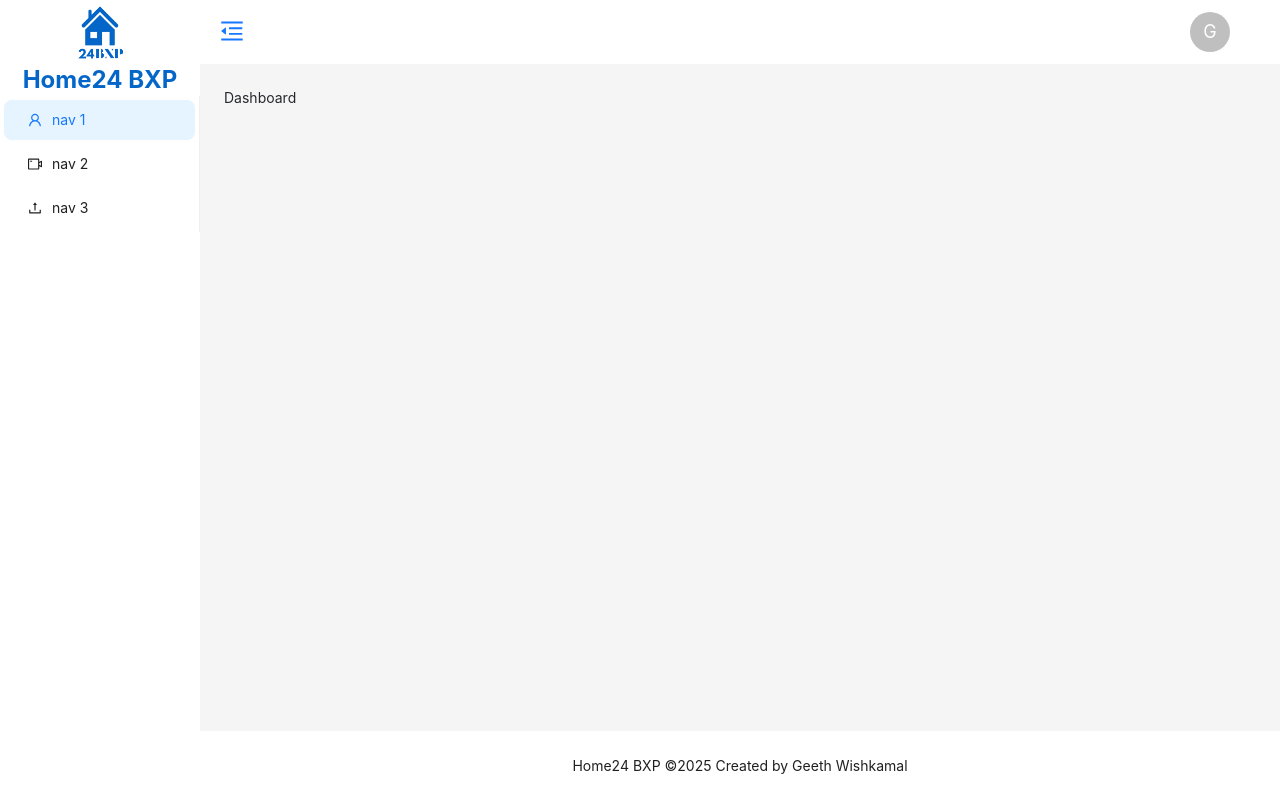
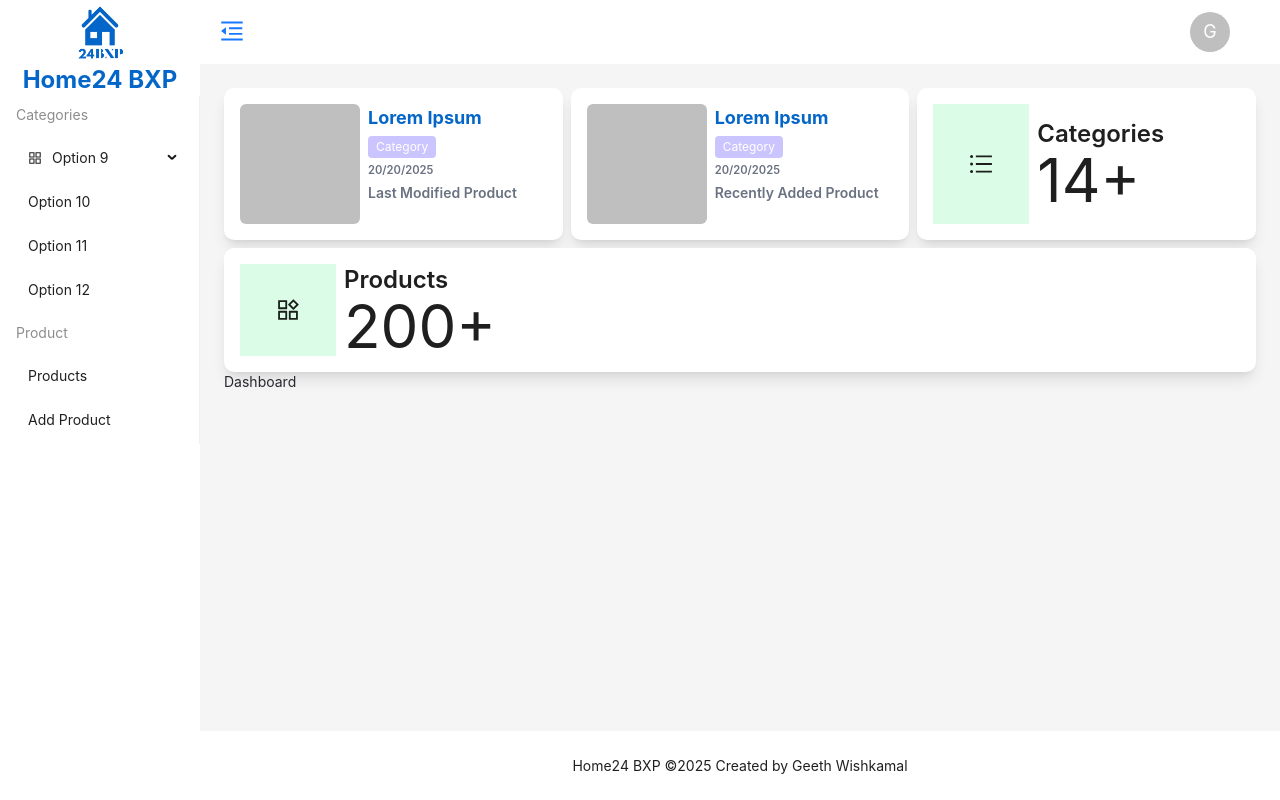
Before and after one commit to geethwish/home24-frontend, a React (Vite) app: page / in a window 1280 px wide. Built offline with nearby package versions, Linux system fonts and the light colour scheme.

Commit message:
Last modified card UI added, Main layout changes added, feature widget css class added

```diff
--- a/src/assets/styles/_common.css
+++ b/src/assets/styles/_common.css
@@ -161,6 +161,10 @@
     @apply bg-card rounded-lg shadow-lg p-4 min-w-[100%] md:min-w-[400px];
   }
 
+  .widget-card {
+    @apply bg-card rounded-lg shadow-lg p-4 flex-1;
+  }
+
   .ant-btn-color-primary {
     background-color: var(--primary) !important;
   }
--- a/src/components/Sidebar.tsx
+++ b/src/components/Sidebar.tsx
@@ -1,13 +1,40 @@
-import { Layout, Menu } from 'antd'
+import { Layout, Menu, MenuProps } from 'antd'
 import logo from '../assets/images/logo.png'
 import {
-    UploadOutlined,
-    UserOutlined,
-    VideoCameraOutlined,
+    AppstoreOutlined,
 } from '@ant-design/icons';
 import { useSelector } from 'react-redux';
 import { RootState } from '../redux/store';
 const { Sider } = Layout;
+type MenuItem = Required<MenuProps>['items'][number];
+
+const items: MenuItem[] = [
+    {
+        key: 'categories',
+        label: 'Categories',
+        type: 'group',
+        children: [
+            {
+                key: '9', label: 'Option 9', icon: <AppstoreOutlined />, children: [
+                    { key: '9-1', label: 'Option 9-1' },
+                    { key: '9-2', label: 'Option 9-2' },
+                ]
+            },
+            { key: '10', label: 'Option 10' },
+            { key: '11', label: 'Option 11' },
+            { key: '12', label: 'Option 12' },
+        ],
+    },
+    {
+        key: 'grp',
+        label: 'Product',
+        type: 'group',
+        children: [
+            { key: '13', label: 'Products' },
+            { key: '14', label: 'Add Product' },
+        ],
+    },
+];
 
 const Sidebar = () => {
     const isCollapsed = useSelector((state: RootState) => state.themeSettings.isMenuCollapsed);
@@ -32,23 +59,7 @@ const Sidebar = () => {
                 theme="light"
                 mode="inline"
                 defaultSelectedKeys={['1']}
-                items={[
-                    {
-                        key: '1',
-                        icon: <UserOutlined />,
-                        label: 'nav 1',
-                    },
-                    {
-                        key: '2',
-                        icon: <VideoCameraOutlined />,
-                        label: 'nav 2',
-                    },
-                    {
-                        key: '3',
-                        icon: <UploadOutlined />,
-                        label: 'nav 3',
-                    },
-                ]}
+                items={items}
             />
         </Sider>
     )
--- /dev/null
+++ b/src/components/product/CountCard.tsx
@@ -0,0 +1,30 @@
+import React, { FC } from 'react'
+
+interface CountCardProps {
+    title: string;
+    count: number;
+    icon: React.ReactNode;
+}
+const CountCard: FC<CountCardProps> = ({ title, count, icon }) => {
+    return (
+        <div className='widget-card'>
+            <div className="flex h-full gap-2">
+                <div className='w-24 bg-green-100 h-[100%] flex items-center justify-center text-2xl font-bold'>
+                    {icon}
+                </div>
+                <div className='text-center flex flex-col justify-center items-start'>
+                    <h3>
+                        {title}
+                    </h3>
+                    <h1 className='text-6xl'>
+                        {count}+
+                    </h1>
+                </div>
+
+            </div>
+
+        </div>
+    )
+}
+
+export default CountCard
--- /dev/null
+++ b/src/components/product/LastModifiedProduct.tsx
@@ -0,0 +1,57 @@
+import { Avatar, Tag } from 'antd';
+import React, { FC } from 'react'
+import { Link } from 'react-router-dom';
+
+interface LastModifiedProductWidgetProps {
+    productName: string | null;
+    title: string
+}
+
+const LastModifiedProduct: FC<LastModifiedProductWidgetProps> = ({ productName, title }) => {
+    if (!productName) {
+        return null;
+    }
+
+    return (
+        <div title="Last Modified Product" className="widget-card">
+
+
+            <div className="flex gap-2">
+
+                <Avatar shape="square" size={120} />
+
+                <div className='flex flex-col gap-1'>
+
+
+                    <Link to={"/product/:id"}>
+                        <p className='text-primary font-bold text-lg'>
+                            Lorem Ipsum
+                        </p>
+                    </Link>
+
+                    <div className='flex gap-2'>
+                        <Tag color='#cac5fe'>
+                            <a
+                                href="/category/:id"
+                            >
+                                Category
+                            </a>
+                        </Tag>
+
+                    </div>
+                    <small className='text-gray-500 text-md font-semibold'>
+                        20/20/2025
+                    </small>
+                    <small className='text-sm font-semibold text-gray-500'>
+                        {title}
+                    </small>
+                </div>
+
+            </div>
+
+
+        </div>
+    );
+}
+
+export default LastModifiedProduct
--- /dev/null
+++ b/src/components/product/ProductCard.tsx
@@ -0,0 +1,9 @@
+import React from 'react'
+
+const ProductCard = () => {
+    return (
+        <div>ProductCard</div>
+    )
+}
+
+export default ProductCard
--- a/src/layouts/MainLayout.tsx
+++ b/src/layouts/MainLayout.tsx
@@ -4,7 +4,11 @@ import FooterSection from '../components/Footer';
 
 import HeaderSection from '../components/Header';
 import Sidebar from '../components/Sidebar';
-
+import LastModifiedProduct from '../components/product/LastModifiedProduct';
+import CountCard from '../components/product/CountCard';
+import {
+    UnorderedListOutlined, ProductOutlined
+} from '@ant-design/icons';
 
 const { Content } = Layout;
 const MainLayout = () => {
@@ -23,7 +27,14 @@ const MainLayout = () => {
                             minHeight: 280,
                         }}
                     >
-                        {/* {lastModifiedProduct && <LastModifiedProductWidget productName={lastModifiedProduct} />} */}
+                        <div className="flex  gap-2 flex-wrap">
+                            <LastModifiedProduct productName={"Lorem Ipsum"} title='Last Modified Product' />
+                            <LastModifiedProduct productName={"Lorem Ipsum"} title='Recently Added Product' />
+                            <CountCard title='Categories' count={14} icon={<UnorderedListOutlined size={48} />} />
+                            <CountCard title='Products' icon={<ProductOutlined />} count={200} />
+                        </div>
+
+
                         <Outlet />
                     </Content>
                     <FooterSection />
```
